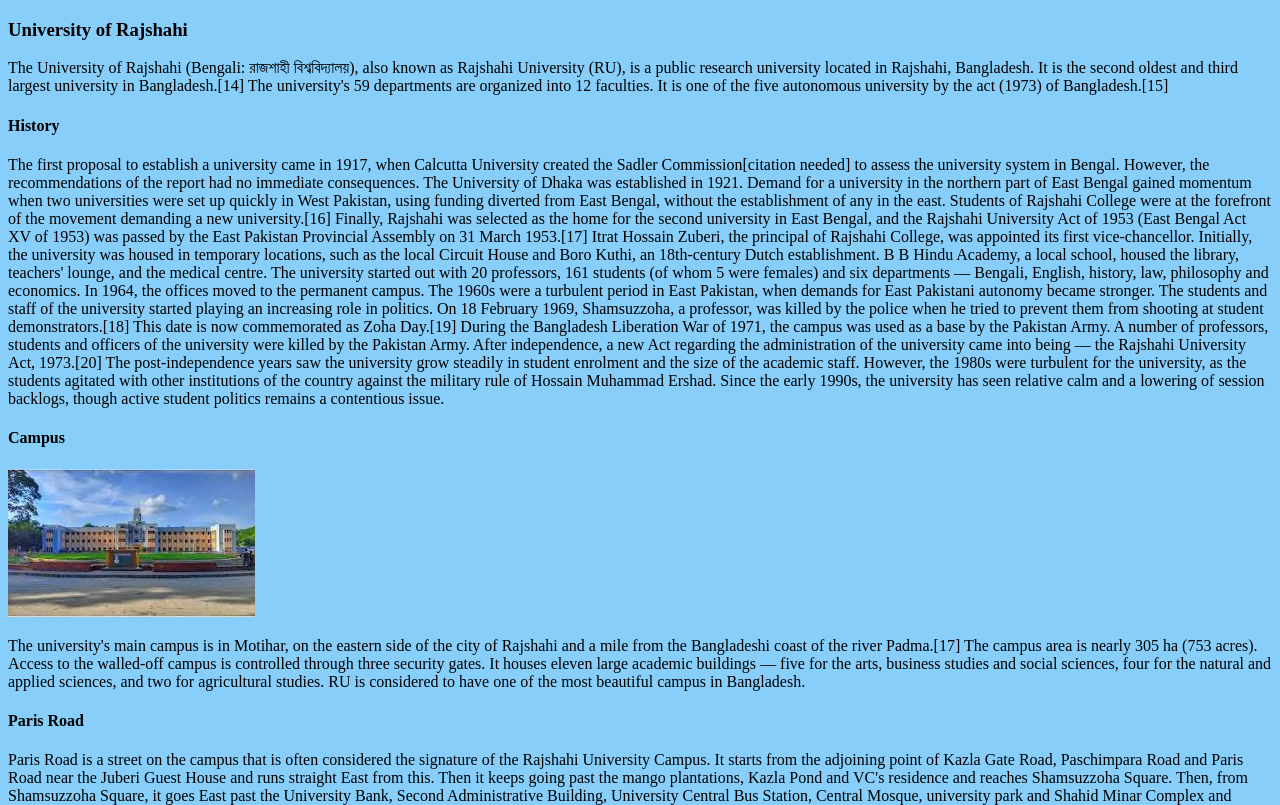
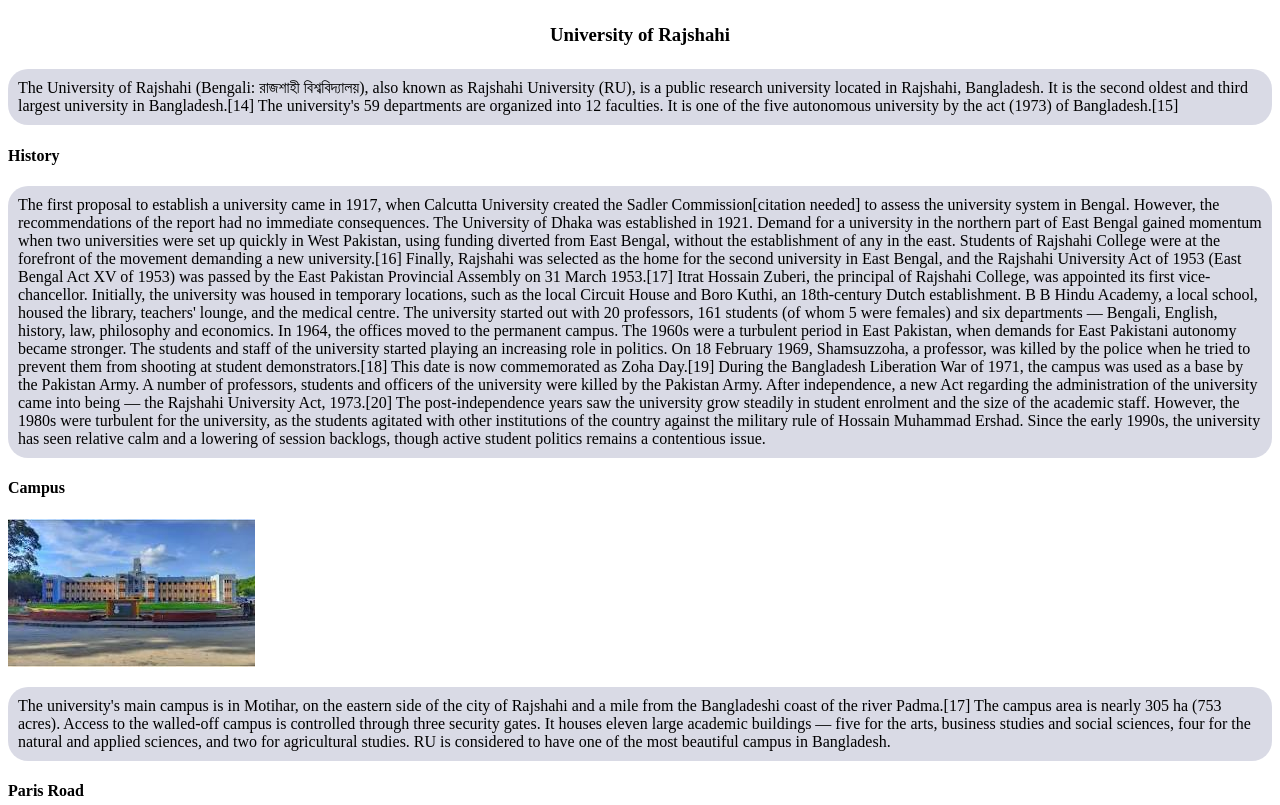
Before and after one commit to sagor14x-debug/University-of-Rajshahi, a plain HTML site: page index.html in a window 1280 px wide. Shown: the top 805 px of the page. Drawn offline with Linux system fonts and the light colour scheme.

Commit message:
background color change and h1 tag center

```diff
--- a/css/biodata.css
+++ b/css/biodata.css
@@ -1,4 +1,11 @@
-*{
-    background-color: lightskyblue;
-    color: black;
+.article {
+    /* margin: 10px solid black; */
+    background-color: rgba(200, 202, 217, 0.689);
+    padding: 10px;
+    border-radius: 20px;
 }
+
+.head {
+    text-align: center;
+    padding: 5px;
+}
--- a/index.html
+++ b/index.html
@@ -10,12 +10,12 @@
     <nav>
         <section id="card">
             <div class="University-card">
-                <h1>University of Rajshahi</h1>
-                <p>The University of Rajshahi (Bengali: রাজশাহী বিশ্ববিদ্যালয়), also known as Rajshahi University (RU), is a public research university located in Rajshahi, Bangladesh. It is the second oldest and third largest university in Bangladesh.[14] The university's 59 departments are organized into 12 faculties. It is one of the five autonomous university by the act (1973) of Bangladesh.[15]</p>
+                <h1 class="head">University of Rajshahi</h1>
+                <p class="article">The University of Rajshahi (Bengali: রাজশাহী বিশ্ববিদ্যালয়), also known as Rajshahi University (RU), is a public research university located in Rajshahi, Bangladesh. It is the second oldest and third largest university in Bangladesh.[14] The university's 59 departments are organized into 12 faculties. It is one of the five autonomous university by the act (1973) of Bangladesh.[15]</p>
 
                 <h4>History</h4>
 
-                <p>The first proposal to establish a university came in 1917, when Calcutta University created the Sadler Commission[citation needed] to assess the university system in Bengal. However, the recommendations of the report had no immediate consequences.
+                <p class="article">The first proposal to establish a university came in 1917, when Calcutta University created the Sadler Commission[citation needed] to assess the university system in Bengal. However, the recommendations of the report had no immediate consequences.
 
 The University of Dhaka was established in 1921. Demand for a university in the northern part of East Bengal gained momentum when two universities were set up quickly in West Pakistan, using funding diverted from East Bengal, without the establishment of any in the east. Students of Rajshahi College were at the forefront of the movement demanding a new university.[16] Finally, Rajshahi was selected as the home for the second university in East Bengal, and the Rajshahi University Act of 1953 (East Bengal Act XV of 1953) was passed by the East Pakistan Provincial Assembly on 31 March 1953.[17] Itrat Hossain Zuberi, the principal of Rajshahi College, was appointed its first vice-chancellor.
 
@@ -29,15 +29,15 @@
 
 <img src="css/main.jpg" alt="">
 
-<p>The university's main campus is in Motihar, on the eastern side of the city of Rajshahi and a mile from the Bangladeshi coast of the river Padma.[17] The campus area is nearly 305 ha (753 acres). Access to the walled-off campus is controlled through three security gates. It houses eleven large academic buildings — five for the arts, business studies and social sciences, four for the natural and applied sciences, and two for agricultural studies. RU is considered to have one of the most beautiful campus in Bangladesh.</p>
+<p class="article">The university's main campus is in Motihar, on the eastern side of the city of Rajshahi and a mile from the Bangladeshi coast of the river Padma.[17] The campus area is nearly 305 ha (753 acres). Access to the walled-off campus is controlled through three security gates. It houses eleven large academic buildings — five for the arts, business studies and social sciences, four for the natural and applied sciences, and two for agricultural studies. RU is considered to have one of the most beautiful campus in Bangladesh.</p>
 
 <h4>Paris Road</h4>
 
-<p>Paris Road is a street on the campus that is often considered the signature of the Rajshahi University Campus. It starts from the adjoining point of Kazla Gate Road, Paschimpara Road and Paris Road near the Juberi Guest House and runs straight East from this. Then it keeps going past the mango plantations, Kazla Pond and VC's residence and reaches Shamsuzzoha Square. Then, from Shamsuzzoha Square, it goes East past the University Bank, Second Administrative Building, University Central Bus Station, Central Mosque, university park and Shahid Minar Complex and Shahid Smriti Sangrahashala Museum and ends at the gate of the Sher e Bangla Hall.</p>
+<p class="article">Paris Road is a street on the campus that is often considered the signature of the Rajshahi University Campus. It starts from the adjoining point of Kazla Gate Road, Paschimpara Road and Paris Road near the Juberi Guest House and runs straight East from this. Then it keeps going past the mango plantations, Kazla Pond and VC's residence and reaches Shamsuzzoha Square. Then, from Shamsuzzoha Square, it goes East past the University Bank, Second Administrative Building, University Central Bus Station, Central Mosque, university park and Shahid Minar Complex and Shahid Smriti Sangrahashala Museum and ends at the gate of the Sher e Bangla Hall.</p>
 
 <h4>Faculty of Engineering</h4>
 
-<p>The Faculty of Engineering includes the following departments:
+<p class="article">The Faculty of Engineering includes the following departments:
 
 Information and Communication Engineering (abbreviation ICE) (est. 2000), a specialized program deals with telecommunication, networking and data processing.
 Computer Science & Engineering
```
